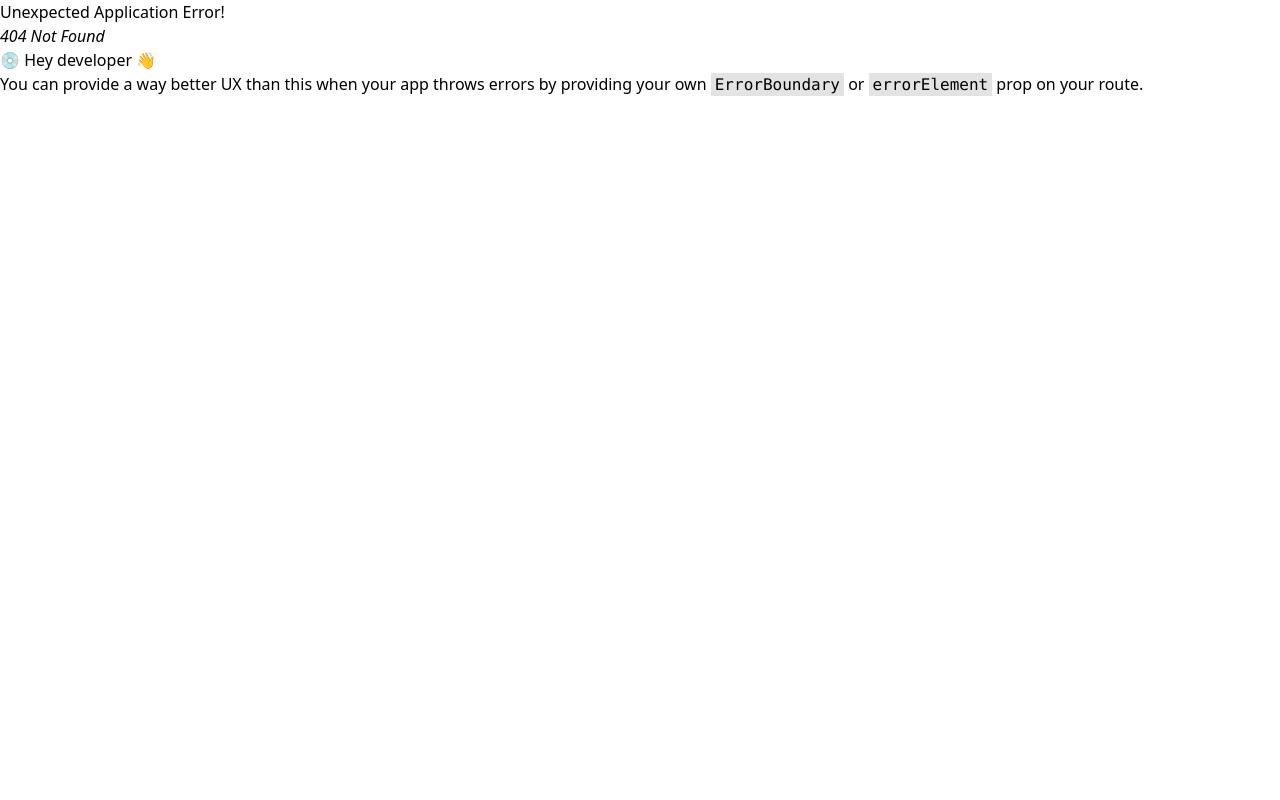
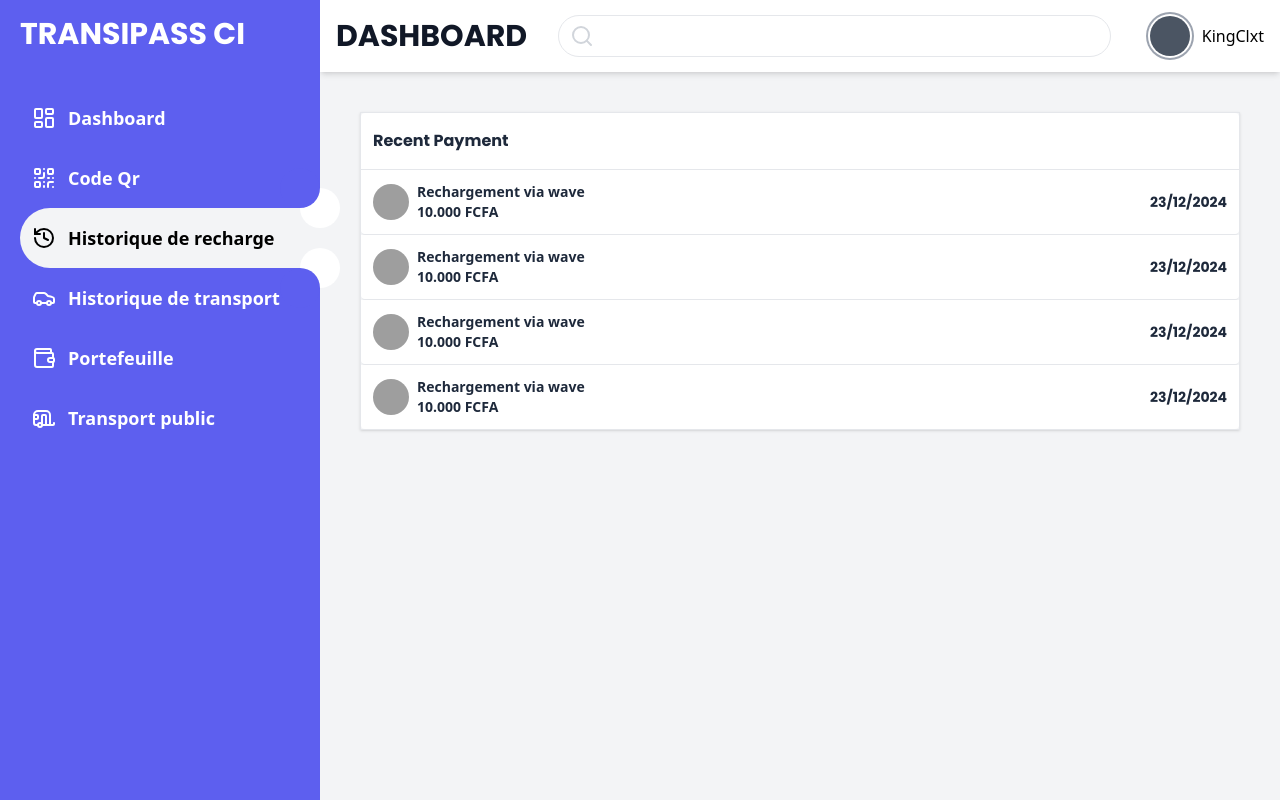
Before and after one commit to KingClxt/TRANSIPASS-, a React (Vite) app: page /dashboard/rechargement/historique in a window 1280 px wide. Before the commit this address had no page. Built offline with nearby package versions, Linux system fonts and the light colour scheme; grey boxes are pictures that could not be loaded; a web font is replaced by a local one.

Commit message:
second commit

```diff
--- a/src/components/ContentDashBoard.jsx
+++ b/src/components/ContentDashBoard.jsx
@@ -5,7 +5,7 @@ import { DashBoardNav } from "./DashBoardNav"
 
 export const ContentDashboard = ()=>{
     return (
-        <section className="w-full sm:w-3/4 pb-28 sm:pb-10">
+        <section className="w-full pb-24 overflow-y-hidden sm:w-3/4 sm:pb-10">
             <DashBoardNav />
             <Outlet />
         </section>
--- a/src/components/Dashboard/DashboardBodyClient.jsx
+++ b/src/components/Dashboard/DashboardBodyClient.jsx
@@ -7,7 +7,7 @@ import { RecentPayment } from "./RecentPayment"
 
 export const DashboardBodyClient = ()=>{
     return (
-        <section className="container mx-auto px-10 pt-16 sm:py-0">
+        <section className="container mx-auto  px-10 pt-16 sm:py-0">
             <div className="grid grid-cols-1 sm:grid-cols-3 my-10 gap-3">
 
                 <CardInformation color="violet">
--- a/src/components/Dashboard/RecentPayment.jsx
+++ b/src/components/Dashboard/RecentPayment.jsx
@@ -3,7 +3,7 @@ import { RecentPaymentItem } from "./RecentPaymentItem"
 
 export const RecentPayment = ({isPortefeuil})=>{
     return (
-        <div className={`border shadow h-full  w-full text-slate-800 ${isPortefeuil?"":"sm:w-1/3"}`}>
+        <div className={`border shadow h-full w-full text-slate-800 ${isPortefeuil?"":"sm:w-1/3"}`}>
             <h2 className="py-4 px-3 rounded-t bg-white font-bold font-poppins border-b">
                 Recent Payment
             </h2>
@@ -11,6 +11,7 @@ export const RecentPayment = ({isPortefeuil})=>{
                 <RecentPaymentItem price="10.000" titre="Rechargement via wave" />
                 <RecentPaymentItem price="10.000" titre="Rechargement via wave" />
                 <RecentPaymentItem price="10.000" titre="Rechargement via wave" />
+                <RecentPaymentItem price="10.000" titre="Rechargement via wave" />
             </div>
         </div>
     )
--- /dev/null
+++ b/src/components/HistoriqueRecharge/ContentHistoriqueRecharge.jsx
@@ -0,0 +1,14 @@
+import { RecentPayment } from "../Dashboard/RecentPayment"
+import { RecentTrajets } from "../PublicTravel/RecentTrajets"
+
+
+export const ContentHistoriqueRecharge = ()=>{
+    return (
+        <section className="flex items-start h-full my-10 sm:h-5/6 px-3 sm:px-10">
+            <div className="w-full">
+                <RecentPayment isPortefeuil />
+            </div>
+            {/* <RecentTrajets text="Rechargement / paiement" /> */}
+        </section>
+    )
+}
--- a/src/components/PublicTravel/ContentPublicTravel.jsx
+++ b/src/components/PublicTravel/ContentPublicTravel.jsx
@@ -18,7 +18,7 @@ export const ContentPublicTravel = ()=>{
                 </Button> */}
             </div>
             <CarteBox />
-            <RecentTrajets />
+            <RecentTrajets text="Trajet Recent" />
         </section>
     )
 }
--- a/src/components/PublicTravel/RecentTrajets.jsx
+++ b/src/components/PublicTravel/RecentTrajets.jsx
@@ -2,10 +2,10 @@ import { TrajetItem } from "./TrajetItem"
 
 
 
-export const RecentTrajets = ()=>{
+export const RecentTrajets = ({text})=>{
     return (
-        <div className="p-5 border pt-0 shadow-lg bg-white rounded-lg font-poppins">
-            <h2 className="font-bold my-5 text-xl text-gray-600">Trajet Recent</h2>
+        <div className="p-5 border pt-0 shadow-lg w-full bg-white rounded-lg font-poppins">
+            <h2 className="font-bold my-5 text-xl text-gray-600">{text}</h2>
             <div className="flex flex-col gap-3">
                 <TrajetItem arrivée="Corniche" depart="Adjamé" durée="30min" />
                 <TrajetItem arrivée="Corniche" depart="Adjamé" durée="30min" />
--- a/src/components/QrPage/ContentQrPage.jsx
+++ b/src/components/QrPage/ContentQrPage.jsx
@@ -6,7 +6,7 @@ import { Button } from "../Button"
 
 export const ContentQrPage = ()=>{
     return (
-        <section className="px-6 mt-14 sm:mt-0 h-full flex items-center">
+        <section className="px-6 mt-14 sm:mt-0 h-full flex items-center ">
             <div className="grid grid-cols-1 w-full sm:grid-cols-3 gap-4 font-poppins">
                 <CardQrPage>
                     <div className="flex justify-between items-center">
--- a/src/components/SidebarLargeScreen.jsx
+++ b/src/components/SidebarLargeScreen.jsx
@@ -23,9 +23,9 @@ export const SidebarLargeScreen = ()=>{
                         <Link link="/dashboard/qrcode" text="Code Qr" />
                     </SidbarItem>
 
-                    <SidbarItem active={currentPage === ""}>
+                    <SidbarItem active={currentPage === "rechargement"}>
                         <HistoryIcon />
-                            <Link text="Historique de recharge" />
+                            <Link link="/dashboard/rechargement/historique" text="Historique de recharge" />
                     </SidbarItem>
 
                     <SidbarItem active={currentPage === ""}>
--- a/src/components/SidebarSmallScren.jsx
+++ b/src/components/SidebarSmallScren.jsx
@@ -8,17 +8,17 @@ export const SidebarSmallScreen = ()=>{
             <aside className="h-16  sm:hidden justify-between items-center flex fixed bottom-0 w-full bg-[#5D5FEF]">
                 <SidbarItem smallScreen>
                         <LayoutDashboard/>
-                        <Link classname="text-[10px]" text="Dashboard" />
+                        <Link link="/dashboard" classname="text-[10px]" text="Dashboard" />
                     </SidbarItem>
 
                     <SidbarItem smallScreen>
                         <QrCodeIcon />
-                        <Link text="Code Qr" classname="" />
+                        <Link ink="/dashboard/qrcode" text="Code Qr" classname="" />
                     </SidbarItem>
 
                     <SidbarItem smallScreen>
                         <HistoryIcon />
-                            <Link classname="text-[10px]" text="Historique de recharge" />
+                            <Link link="/dashboard/rechargement/historique" classname="text-[10px]" text="Historique de recharge" />
                     </SidbarItem>
 
                     <SidbarItem smallScreen>
@@ -28,12 +28,12 @@ export const SidebarSmallScreen = ()=>{
 
                     <SidbarItem smallScreen>
                         <Wallet />
-                        <Link classname="text-[10px]" text="Portefeuille" />
+                        <Link link="/dashboard/portefeuille" classname="text-[10px]" text="Portefeuille" />
                     </SidbarItem>
 
                     <SidbarItem smallScreen>
                             <Caravan />
-                            <Link classname="text-[10px]" text="Transport public" />
+                            <Link link="/dashboard/travel" classname="text-[10px]" text="Transport public" />
                     </SidbarItem>
             </aside>
         )
--- /dev/null
+++ b/src/pages/Index.jsx
@@ -0,0 +1,7 @@
+import { useNavigate } from "react-router-dom"
+
+
+export const Index = ()=>{
+    const navigate = useNavigate()
+    navigate('/dashboard/')
+}
```
Also changed, not shown: src/components/HistoriqueTransport/ContentHistoriqueTransport.jsx (added, +7 -0 lines), src/routes/index.jsx (+7 -1 lines).
